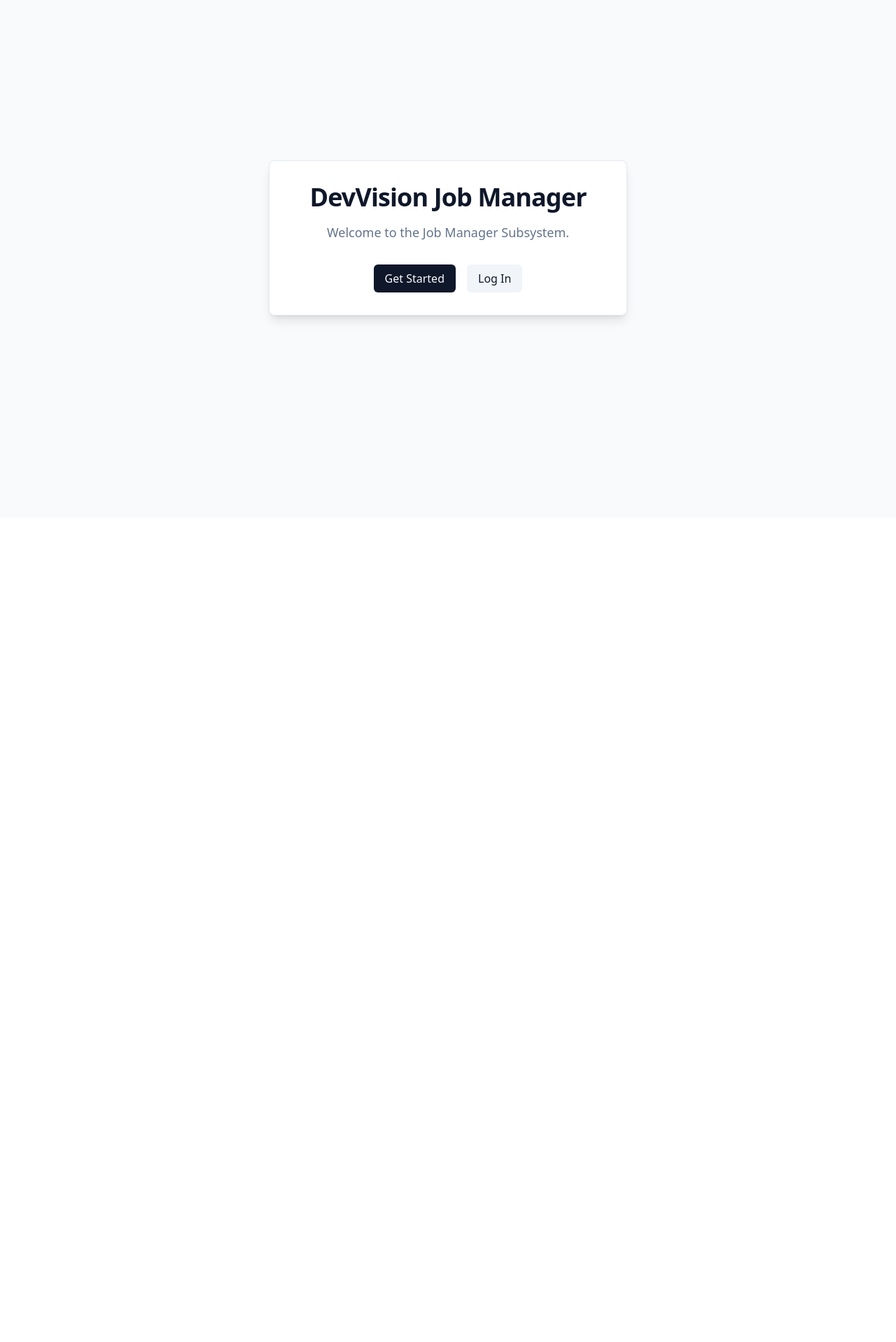
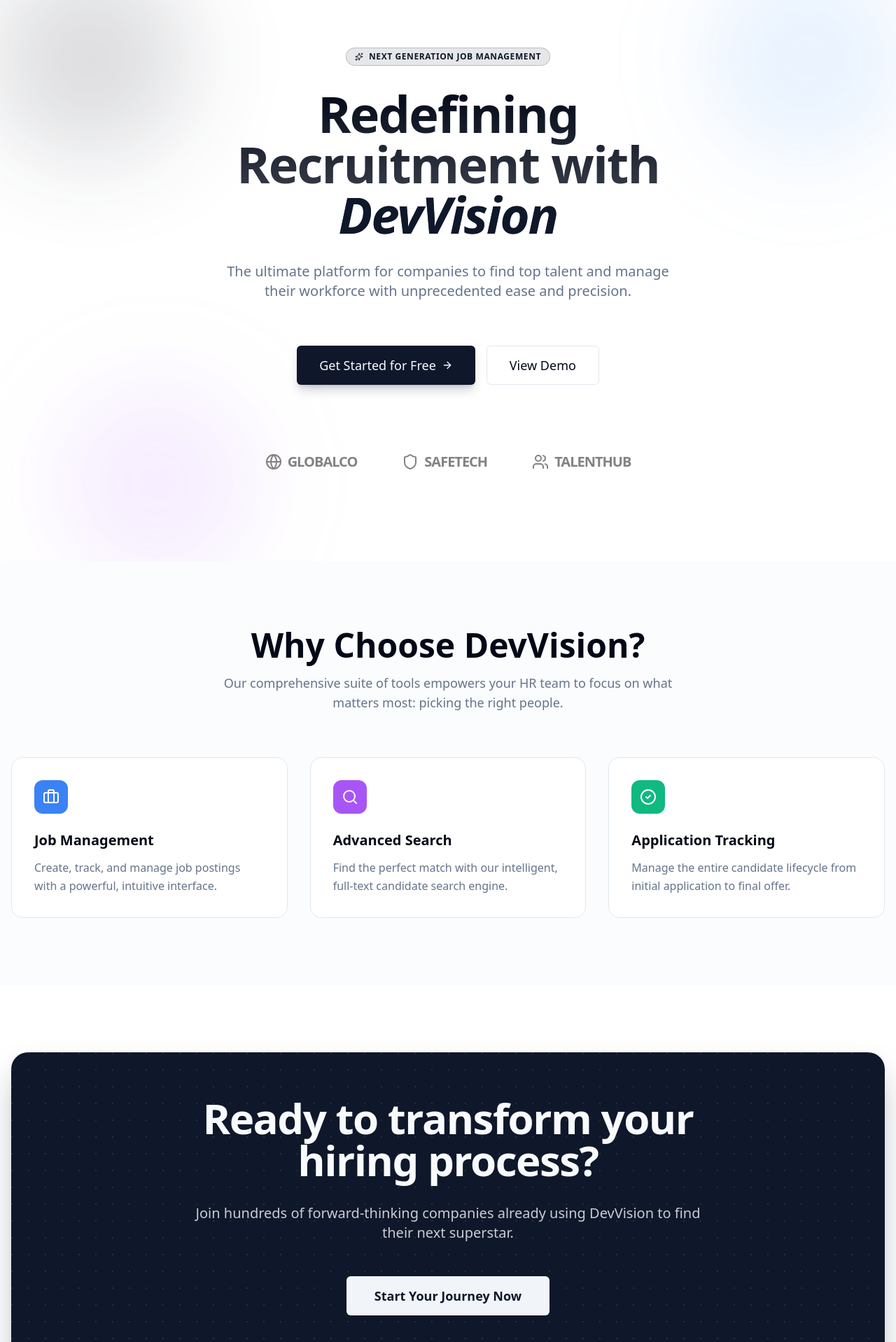
Before and after one commit to nguyenphannam2223/EEET2582-DevVision, a React app in the folder job-manager-subsystem/frontend/: page / in a window 1280 px wide. Shown: the part 60-1978 px from the top of the page at 70% size. Before the commit the page ends 800 px from the top, so only its background shows below. Built offline with nearby package versions, Linux system fonts and the light colour scheme; the HTML template or start-up script is replaced by a standard one.

Commit message:
feat: redesign home page for premium ui

```diff
--- a/job-manager-subsystem/frontend/src/pages/Home.tsx
+++ b/job-manager-subsystem/frontend/src/pages/Home.tsx
@@ -1,23 +1,148 @@
 import React from 'react';
 import { Link } from 'react-router-dom';
+import { useAuth } from '../context/AuthContext';
+import { Button } from '@/components/ui/button';
+import { Briefcase, Search, Users, Shield, ArrowRight, CheckCircle2, Sparkles, Globe } from 'lucide-react';
 
 const Home: React.FC = () => {
+  const { isAuthenticated } = useAuth();
+
   return (
-    <div className="flex flex-col items-center justify-center min-h-screen bg-background text-foreground bg-gray-50 dark:bg-gray-900">
-      <div className="text-center space-y-4 p-8 bg-card rounded-lg shadow-lg border border-border max-w-lg w-full">
-        <h1 className="text-4xl font-bold tracking-tight text-primary">DevVision Job Manager</h1>
-        <p className="text-muted-foreground text-lg">
-          Welcome to the Job Manager Subsystem.
-        </p>
-        <div className="flex gap-4 justify-center pt-4">
-          <Link to="/auth/register" className="px-4 py-2 bg-primary text-primary-foreground rounded-md hover:bg-primary/90 transition-colors font-medium">
-            Get Started
-          </Link>
-          <Link to="/auth/login" className="px-4 py-2 bg-secondary text-secondary-foreground rounded-md hover:bg-secondary/80 transition-colors font-medium">
-            Log In
-          </Link>
+    <div className="flex flex-col min-h-screen">
+      {/* Hero Section */}
+      <section className="relative pt-20 pb-20 md:pt-32 md:pb-32 overflow-hidden">
+        {/* Background blobs for aesthetics */}
+        <div className="absolute top-0 -left-4 w-72 h-72 bg-primary/20 rounded-full mix-blend-multiply filter blur-3xl opacity-70 animate-blob" />
+        <div className="absolute top-0 -right-4 w-72 h-72 bg-blue-400/20 rounded-full mix-blend-multiply filter blur-3xl opacity-70 animate-blob animation-delay-2000" />
+        <div className="absolute -bottom-8 left-20 w-72 h-72 bg-purple-400/20 rounded-full mix-blend-multiply filter blur-3xl opacity-70 animate-blob animation-delay-4000" />
+
+        <div className="container mx-auto px-4 relative">
+          <div className="max-w-3xl mx-auto text-center space-y-8">
+            <div className="inline-flex items-center gap-2 px-3 py-1 rounded-full bg-primary/10 border border-primary/20 text-primary text-xs font-semibold uppercase tracking-wider animate-in fade-in slide-in-from-bottom-3 duration-1000">
+              <Sparkles className="w-3 h-3" />
+              <span>Next Generation Job Management</span>
+            </div>
+
+            <h1 className="text-5xl md:text-7xl font-extrabold tracking-tight bg-gradient-to-b from-foreground to-foreground/70 bg-clip-text text-transparent animate-in fade-in slide-in-from-bottom-4 duration-1000 delay-100">
+              Redefining Recruitment with <span className="text-primary italic">DevVision</span>
+            </h1>
+
+            <p className="text-xl text-muted-foreground max-w-2xl mx-auto animate-in fade-in slide-in-from-bottom-5 duration-1000 delay-200">
+              The ultimate platform for companies to find top talent and manage their workforce with unprecedented ease and precision.
+            </p>
+
+            <div className="flex flex-col sm:flex-row gap-4 justify-center items-center pt-8 animate-in fade-in slide-in-from-bottom-6 duration-1000 delay-300">
+              {isAuthenticated ? (
+                <Link to="/company/jobs">
+                  <Button size="lg" className="h-14 px-8 text-lg gap-2 group shadow-lg shadow-primary/20">
+                    Go to Dashboard
+                    <ArrowRight className="w-5 h-5 group-hover:translate-x-1 transition-transform" />
+                  </Button>
+                </Link>
+              ) : (
+                <>
+                  <Link to="/auth/register">
+                    <Button size="lg" className="h-14 px-8 text-lg gap-2 group shadow-lg shadow-primary/20">
+                      Get Started for Free
+                      <ArrowRight className="w-5 h-5 group-hover:translate-x-1 transition-transform" />
+                    </Button>
+                  </Link>
+                  <Link to="/auth/login">
+                    <Button variant="outline" size="lg" className="h-14 px-8 text-lg">
+                      View Demo
+                    </Button>
+                  </Link>
+                </>
+              )}
+            </div>
+
+            {/* Trusted by section */}
+            <div className="pt-16 opacity-50 flex flex-wrap justify-center items-center gap-8 md:gap-16">
+              <div className="flex items-center gap-2 grayscale hover:grayscale-0 transition-all cursor-default">
+                <Globe className="w-6 h-6" /> <span className="font-bold text-xl uppercase tracking-tighter">GlobalCo</span>
+              </div>
+              <div className="flex items-center gap-2 grayscale hover:grayscale-0 transition-all cursor-default">
+                <Shield className="w-6 h-6" /> <span className="font-bold text-xl uppercase tracking-tighter">SafeTech</span>
+              </div>
+              <div className="flex items-center gap-2 grayscale hover:grayscale-0 transition-all cursor-default">
+                <Users className="w-6 h-6" /> <span className="font-bold text-xl uppercase tracking-tighter">TalentHub</span>
+              </div>
+            </div>
+          </div>
         </div>
-      </div>
+      </section>
+
+      {/* Features Grid */}
+      <section className="py-24 bg-muted/30">
+        <div className="container mx-auto px-4">
+          <div className="text-center mb-16 space-y-4">
+            <h2 className="text-3xl md:text-5xl font-bold">Why Choose DevVision?</h2>
+            <p className="text-muted-foreground text-lg max-w-2xl mx-auto">
+              Our comprehensive suite of tools empowers your HR team to focus on what matters most: picking the right people.
+            </p>
+          </div>
+
+          <div className="grid md:grid-cols-3 gap-8">
+            {[
+              {
+                title: "Job Management",
+                desc: "Create, track, and manage job postings with a powerful, intuitive interface.",
+                icon: Briefcase,
+                color: "bg-blue-500"
+              },
+              {
+                title: "Advanced Search",
+                desc: "Find the perfect match with our intelligent, full-text candidate search engine.",
+                icon: Search,
+                color: "bg-purple-500"
+              },
+              {
+                title: "Application Tracking",
+                desc: "Manage the entire candidate lifecycle from initial application to final offer.",
+                icon: CheckCircle2,
+                color: "bg-emerald-500"
+              }
+            ].map((feature) => (
+              <div key={feature.title} className="group p-8 rounded-2xl bg-card border border-border hover:border-primary/50 hover:shadow-2xl hover:shadow-primary/5 transition-all duration-300">
+                <div className={`w-12 h-12 rounded-xl ${feature.color} flex items-center justify-center mb-6 group-hover:scale-110 transition-transform`}>
+                  <feature.icon className="w-6 h-6 text-white" />
+                </div>
+                <h3 className="text-xl font-bold mb-3">{feature.title}</h3>
+                <p className="text-muted-foreground leading-relaxed">
+                  {feature.desc}
+                </p>
+              </div>
+            ))}
+          </div>
+        </div>
+      </section>
+
+      {/* CTA Section */}
+      <section className="py-24">
+        <div className="container mx-auto px-4">
+          <div className="rounded-3xl bg-primary px-8 py-16 md:px-16 text-center text-primary-foreground relative overflow-hidden shadow-2xl shadow-primary/40">
+            {/* Minimal background pattern */}
+            <div className="absolute inset-0 opacity-10 pointer-events-none"
+              style={{ backgroundImage: 'radial-gradient(circle at 1px 1px, white 1px, transparent 0)', backgroundSize: '24px 24px' }} />
+
+            <div className="max-w-3xl mx-auto space-y-8 relative">
+              <h2 className="text-4xl md:text-6xl font-extrabold tracking-tight">
+                Ready to transform your hiring process?
+              </h2>
+              <p className="text-xl text-primary-foreground/80">
+                Join hundreds of forward-thinking companies already using DevVision to find their next superstar.
+              </p>
+              <div className="pt-4">
+                <Link to="/auth/register">
+                  <Button variant="secondary" size="lg" className="h-14 px-10 text-lg font-bold hover:scale-105 transition-transform">
+                    Start Your Journey Now
+                  </Button>
+                </Link>
+              </div>
+            </div>
+          </div>
+        </div>
+      </section>
     </div>
   );
 };
```
